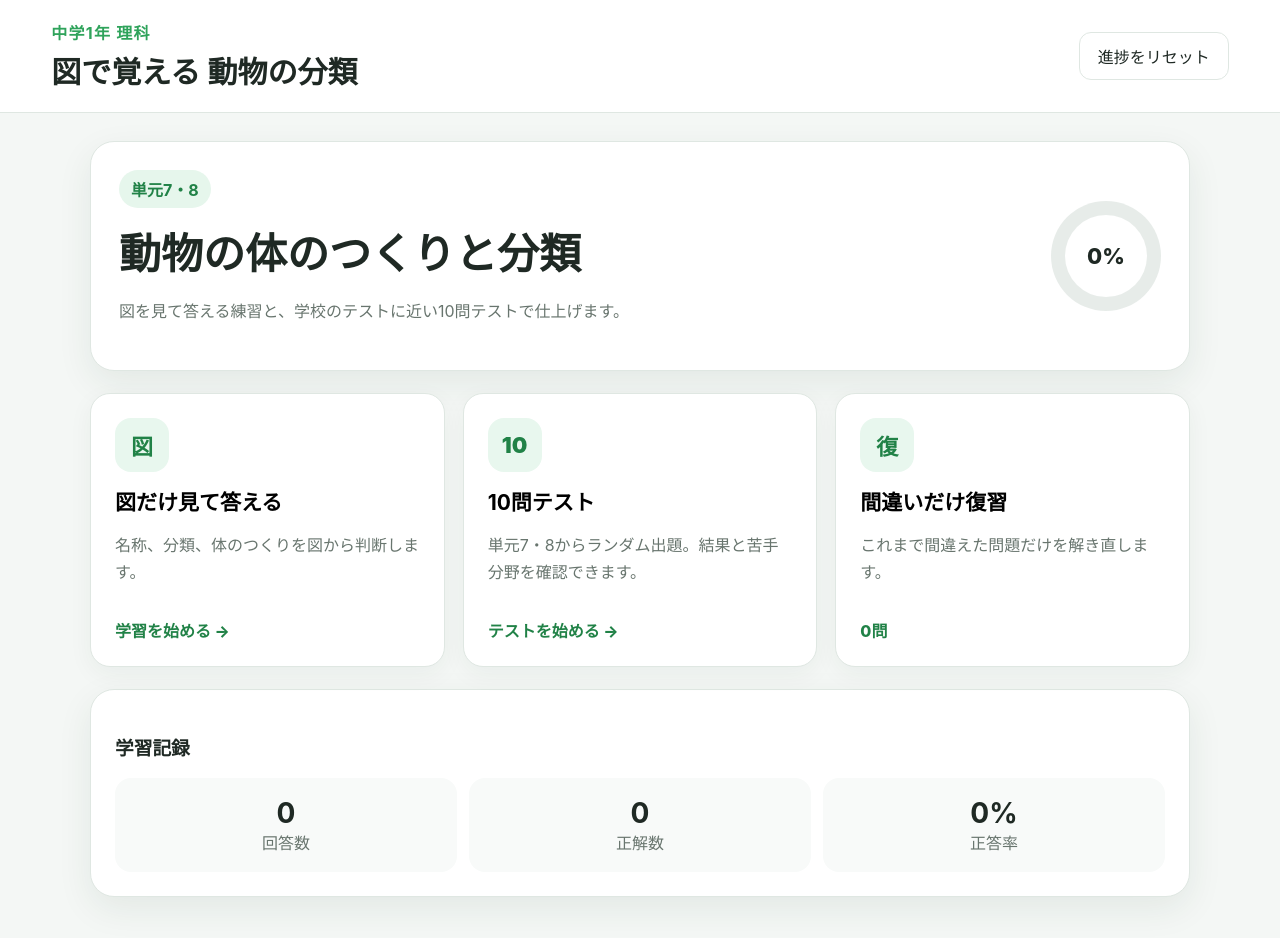
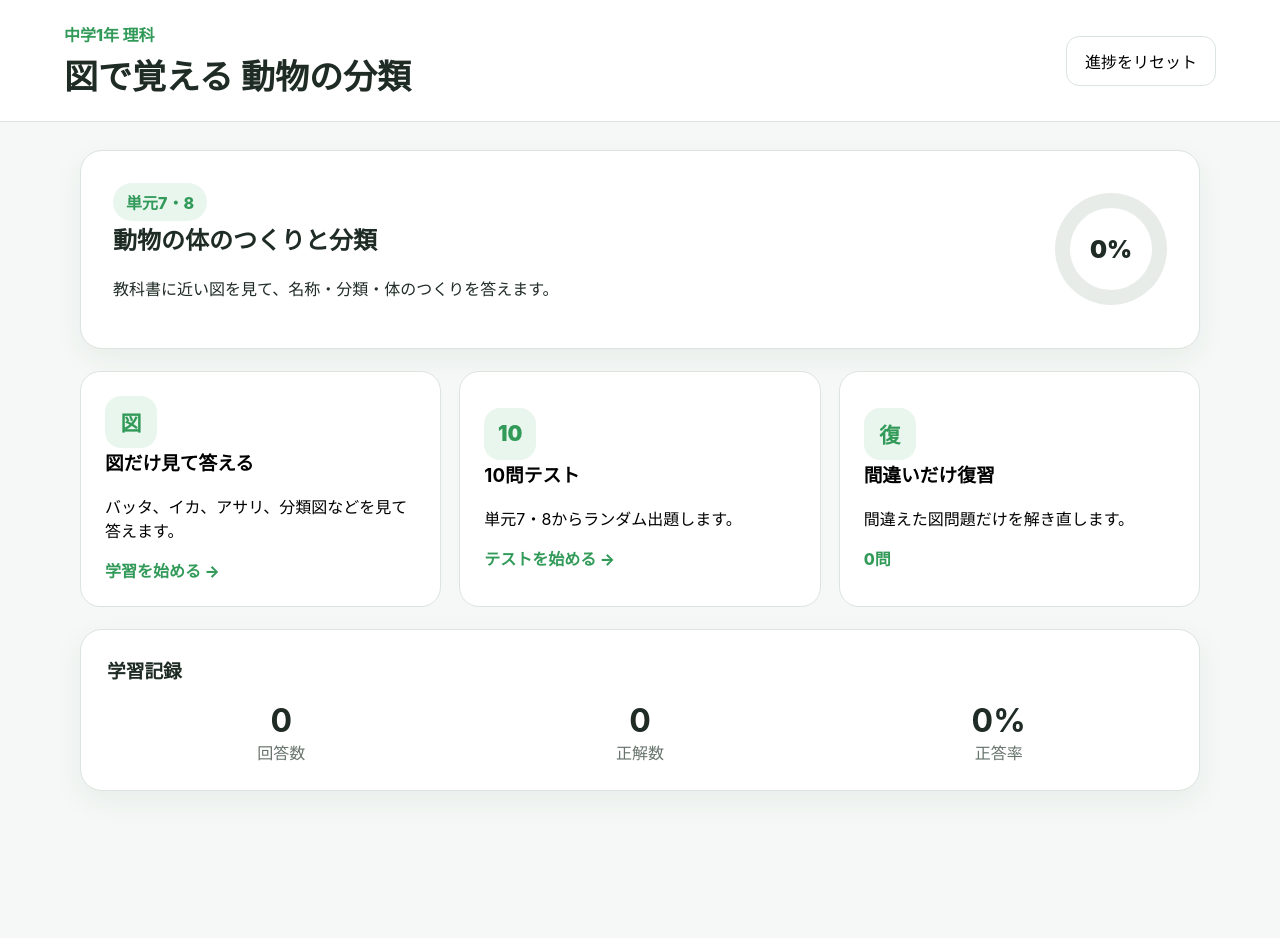
Before and after one commit to g546fromaquaaro-code/30_rika-, a plain HTML site: page index.html in a window 1280 px wide. After the commit the page ends 851 px from the top, so only its background shows below. Drawn offline with Linux system fonts and the light colour scheme.

Commit message:
教科書風の図解版へ切り替え

```diff
--- a/index.html
+++ b/index.html
@@ -4,113 +4,34 @@
   <meta charset="UTF-8" />
   <meta name="viewport" content="width=device-width, initial-scale=1.0" />
   <title>中1理科 図で覚える動物の分類</title>
-  <link rel="stylesheet" href="style.css" />
+  <link rel="stylesheet" href="style-v2.css" />
 </head>
 <body>
   <header class="app-header">
-    <div>
-      <p class="eyebrow">中学1年 理科</p>
-      <h1>図で覚える 動物の分類</h1>
-    </div>
+    <div><p class="eyebrow">中学1年 理科</p><h1>図で覚える 動物の分類</h1></div>
     <button id="resetProgress" class="ghost-btn">進捗をリセット</button>
   </header>
-
   <main>
     <section id="homeScreen" class="screen active">
-      <div class="hero card">
-        <div>
-          <span class="badge">単元7・8</span>
-          <h2>動物の体のつくりと分類</h2>
-          <p>図を見て答える練習と、学校のテストに近い10問テストで仕上げます。</p>
-        </div>
-        <div class="progress-ring" aria-label="学習進捗">
-          <span id="progressPercent">0%</span>
-        </div>
+      <div class="hero card"><div><span class="badge">単元7・8</span><h2>動物の体のつくりと分類</h2><p>教科書に近い図を見て、名称・分類・体のつくりを答えます。</p></div><div class="progress-ring"><span id="progressPercent">0%</span></div></div>
+      <div class="mode-grid">
+        <button class="mode-card" data-mode="diagram"><div class="mode-icon">図</div><h3>図だけ見て答える</h3><p>バッタ、イカ、アサリ、分類図などを見て答えます。</p><span>学習を始める →</span></button>
+        <button class="mode-card" data-mode="test"><div class="mode-icon">10</div><h3>10問テスト</h3><p>単元7・8からランダム出題します。</p><span>テストを始める →</span></button>
+        <button class="mode-card" data-mode="review"><div class="mode-icon">復</div><h3>間違いだけ復習</h3><p>間違えた図問題だけを解き直します。</p><span id="reviewCount">0問</span></button>
       </div>
-
-      <div class="mode-grid">
-        <button class="mode-card" data-mode="diagram">
-          <div class="mode-icon">図</div>
-          <h3>図だけ見て答える</h3>
-          <p>名称、分類、体のつくりを図から判断します。</p>
-          <span>学習を始める →</span>
-        </button>
-        <button class="mode-card" data-mode="test">
-          <div class="mode-icon">10</div>
-          <h3>10問テスト</h3>
-          <p>単元7・8からランダム出題。結果と苦手分野を確認できます。</p>
-          <span>テストを始める →</span>
-        </button>
-        <button class="mode-card" data-mode="review">
-          <div class="mode-icon">復</div>
-          <h3>間違いだけ復習</h3>
-          <p>これまで間違えた問題だけを解き直します。</p>
-          <span id="reviewCount">0問</span>
-        </button>
-      </div>
-
-      <section class="stats card">
-        <h3>学習記録</h3>
-        <div class="stat-grid">
-          <div><strong id="answeredStat">0</strong><span>回答数</span></div>
-          <div><strong id="correctStat">0</strong><span>正解数</span></div>
-          <div><strong id="accuracyStat">0%</strong><span>正答率</span></div>
-        </div>
-      </section>
+      <section class="stats card"><h3>学習記録</h3><div class="stat-grid"><div><strong id="answeredStat">0</strong><span>回答数</span></div><div><strong id="correctStat">0</strong><span>正解数</span></div><div><strong id="accuracyStat">0%</strong><span>正答率</span></div></div></section>
     </section>
-
     <section id="quizScreen" class="screen">
-      <div class="quiz-topbar">
-        <button id="backHome" class="ghost-btn">← ホーム</button>
-        <div class="quiz-status">
-          <span id="modeLabel">図問題</span>
-          <strong><span id="currentNumber">1</span>/<span id="totalNumber">10</span></strong>
-        </div>
-      </div>
-
+      <div class="quiz-topbar"><button id="backHome" class="ghost-btn">← ホーム</button><div class="quiz-status"><span id="modeLabel">図問題</span><strong><span id="currentNumber">1</span>/<span id="totalNumber">10</span></strong></div></div>
       <div class="progress-track"><div id="quizProgress"></div></div>
-
       <article class="question-card card">
-        <div class="question-meta">
-          <span id="chapterBadge" class="badge">単元7</span>
-          <span id="categoryLabel">脊椎動物</span>
-        </div>
-        <h2 id="questionText">問題文</h2>
-        <div id="diagramArea" class="diagram-area"></div>
-        <div id="choiceArea" class="choice-area"></div>
-        <div id="feedback" class="feedback hidden"></div>
-        <div class="question-actions">
-          <button id="hintBtn" class="ghost-btn">ヒント</button>
-          <button id="nextBtn" class="primary-btn hidden">次の問題</button>
-        </div>
+        <div class="question-meta"><span id="chapterBadge" class="badge">単元7</span><span id="categoryLabel">脊椎動物</span></div>
+        <h2 id="questionText">問題文</h2><div id="diagramArea" class="diagram-area"></div><div id="choiceArea" class="choice-area"></div><div id="feedback" class="feedback hidden"></div>
+        <div class="question-actions"><button id="hintBtn" class="ghost-btn">ヒント</button><button id="nextBtn" class="primary-btn hidden">次の問題</button></div>
       </article>
     </section>
-
-    <section id="resultScreen" class="screen">
-      <article class="result-card card">
-        <p class="eyebrow">RESULT</p>
-        <h2>テスト結果</h2>
-        <div class="score-circle"><span id="scoreValue">0</span><small>点</small></div>
-        <p id="resultMessage"></p>
-        <div id="categoryResults" class="category-results"></div>
-        <div class="result-actions">
-          <button id="retryBtn" class="primary-btn">もう一度</button>
-          <button id="resultHomeBtn" class="ghost-btn">ホームへ</button>
-        </div>
-      </article>
-    </section>
+    <section id="resultScreen" class="screen"><article class="result-card card"><p class="eyebrow">RESULT</p><h2>テスト結果</h2><div class="score-circle"><span id="scoreValue">0</span><small>点</small></div><p id="resultMessage"></p><div id="categoryResults" class="category-results"></div><div class="result-actions"><button id="retryBtn" class="primary-btn">もう一度</button><button id="resultHomeBtn" class="ghost-btn">ホームへ</button></div></article></section>
   </main>
-
-  <template id="animalClassDiagram">
-    <div class="classification-board">
-      <div class="class-card fish">魚類<br><small>えら呼吸</small></div>
-      <div class="class-card amphibian">両生類<br><small>子：えら／親：肺</small></div>
-      <div class="class-card reptile">は虫類<br><small>肺呼吸</small></div>
-      <div class="class-card bird">鳥類<br><small>羽毛・卵生</small></div>
-      <div class="class-card mammal">哺乳類<br><small>毛・胎生</small></div>
-    </div>
-  </template>
-
-  <script src="app.js"></script>
+  <script src="app-v2.js"></script>
 </body>
 </html>
```
